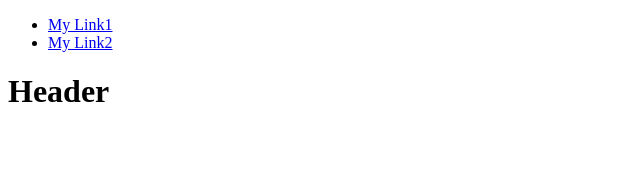
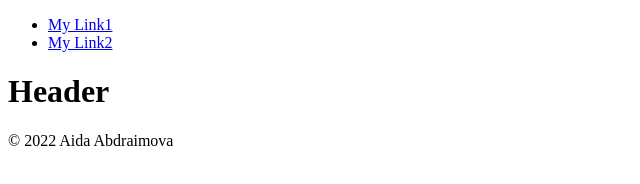
Before and after one commit to aida-abdyraimova/my-test-site, a plain HTML site: page index.html in a window 1280 px wide. Shown: the whole page, without its empty margins (0-640 px from the left). Drawn offline with Linux system fonts and the light colour scheme.

Commit message:
add footer

```diff
--- a/index.html
+++ b/index.html
@@ -22,5 +22,8 @@
     <main>
         <h1>Header</h1>
     </main>
+    <footer>
+        <p>&copy; 2022 Aida Abdraimova</p>
+    </footer>
 </body>
 </html>
```
